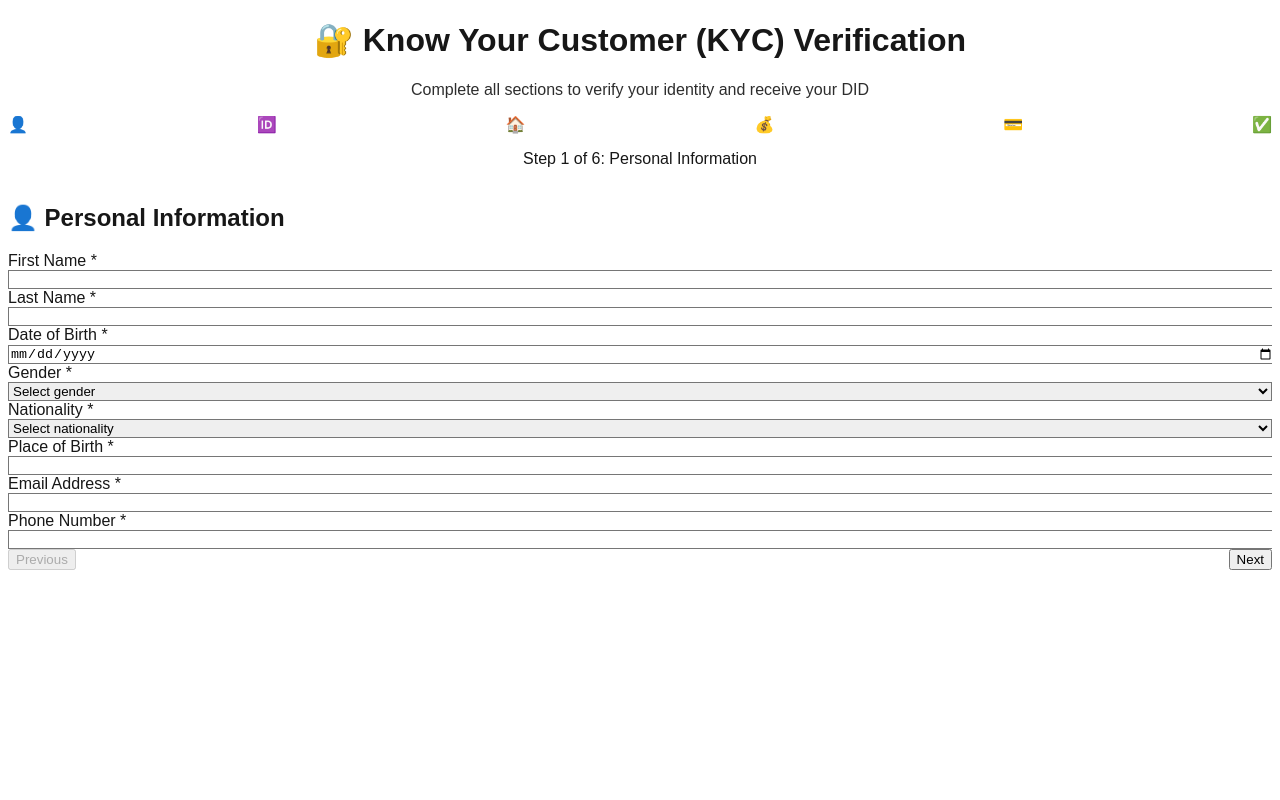
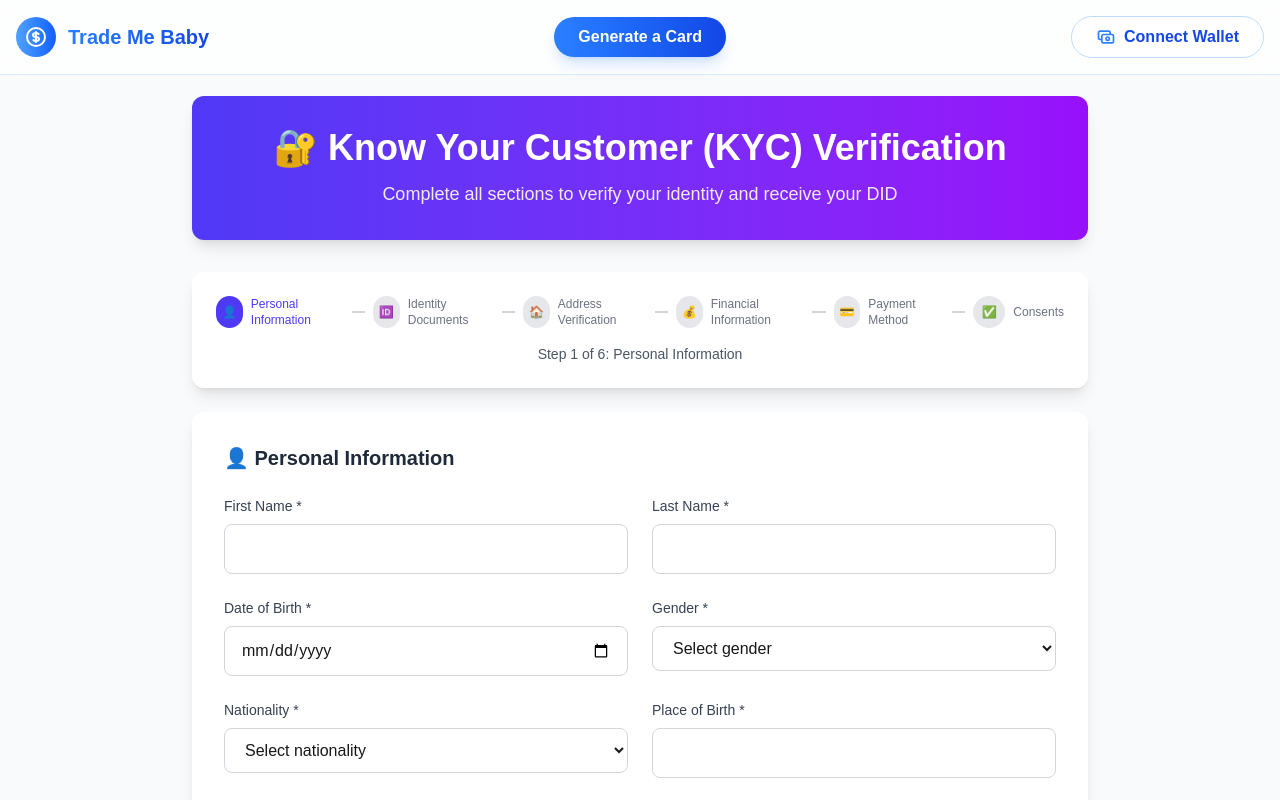
Before and after one commit to Avoisavo/EasyA-Wiser, a Next.js app: page /kyc-form in a window 1280 px wide. Shown: the top 800 px of the page. Built offline with nearby package versions, Linux system fonts and the light colour scheme.

Commit message:
add form

```diff
--- a/components/header.js
+++ b/components/header.js
@@ -1,5 +1,6 @@
 import { motion } from 'framer-motion';
 import { useState } from 'react';
+import Link from 'next/link';
 import ConnectWallet from './connectwallet';
 
 export default function Header() {
@@ -29,7 +30,7 @@ export default function Header() {
       <div className="container mx-auto px-4 py-4">
         <div className="flex items-center justify-between">
           {/* Left side - Logo and Title */}
-          <div className="flex items-center space-x-3">
+          <Link href="/card" className="flex items-center space-x-3 cursor-pointer hover:opacity-80 transition-opacity duration-200">
             <div className="w-10 h-10 rounded-full bg-gradient-to-r from-blue-400 to-blue-600 flex items-center justify-center">
               <svg
                 className="w-6 h-6 text-white"
@@ -49,7 +50,7 @@ export default function Header() {
             <span className="text-xl font-bold bg-clip-text text-transparent bg-gradient-to-r from-blue-500 to-blue-700">
               Trade Me Baby
             </span>
-          </div>
+          </Link>
 
           {/* Middle - Generate Card Button */}
           <motion.button
--- a/pages/kyc-form.js
+++ b/pages/kyc-form.js
@@ -1,4 +1,5 @@
 import React, { useState } from "react";
+import Header from "../components/header";
 
 const KYCForm = () => {
   // Multi-step form state
@@ -375,7 +376,9 @@ const KYCForm = () => {
   ];
 
   return (
-    <div className="min-h-screen bg-gray-50 py-8 px-4">
+    <>
+      <Header />
+      <div className="min-h-screen bg-gray-50 py-8 px-4 pt-24">
         <div className="max-w-4xl mx-auto">
           {/* Header */}
           <div className="text-center mb-8 p-8 bg-gradient-to-r from-indigo-600 to-purple-600 text-white rounded-xl shadow-lg">
@@ -443,7 +446,7 @@ const KYCForm = () => {
                   {steps.map((step, index) => (
                     <div key={step.number} className="flex items-center">
                       <div
-                      className={`flex items-center justify-center w-10 h-10 rounded-full text-sm font-semibold ${
+                        className={`flex items-center justify-center w-8 h-8 rounded-full text-xs font-semibold ${
                           currentStep >= step.number
                             ? "bg-indigo-600 text-white"
                             : currentStep === step.number
@@ -453,9 +456,9 @@ const KYCForm = () => {
                       >
                         {step.icon}
                       </div>
-                    <div className="ml-3 hidden md:block">
+                      <div className="ml-2 hidden md:block">
                         <p
-                        className={`text-sm font-medium ${
+                          className={`text-xs font-medium ${
                             currentStep >= step.number
                               ? "text-indigo-600"
                               : "text-gray-500"
@@ -466,7 +469,7 @@ const KYCForm = () => {
                       </div>
                       {index < steps.length - 1 && (
                         <div
-                        className={`w-8 h-0.5 mx-4 ${
+                          className={`w-4 h-0.5 mx-2 ${
                             currentStep > step.number
                               ? "bg-indigo-600"
                               : "bg-gray-300"
@@ -694,7 +697,7 @@ const KYCForm = () => {
                     {currentStep === 2 && (
                       <>
                         <h2 className="text-xl font-semibold text-gray-800 mb-6">
-                        🆔 Identity Documents
+                          �� Identity Documents
                         </h2>
                         <div className="space-y-6">
                           <div>
@@ -1439,6 +1442,7 @@ const KYCForm = () => {
           )}
         </div>
       </div>
+    </>
   );
 };
 
--- a/styles/globals.css
+++ b/styles/globals.css
@@ -1,6 +1,4 @@
-@tailwind base;
-@tailwind components;
-@tailwind utilities;
+@import "tailwindcss";
 
 :root {
   --background: #ffffff;
```
Also changed, not shown: 1 other file (tests, documents, lock files or other folders). Lines whose indentation alone changed are shown as unchanged.
